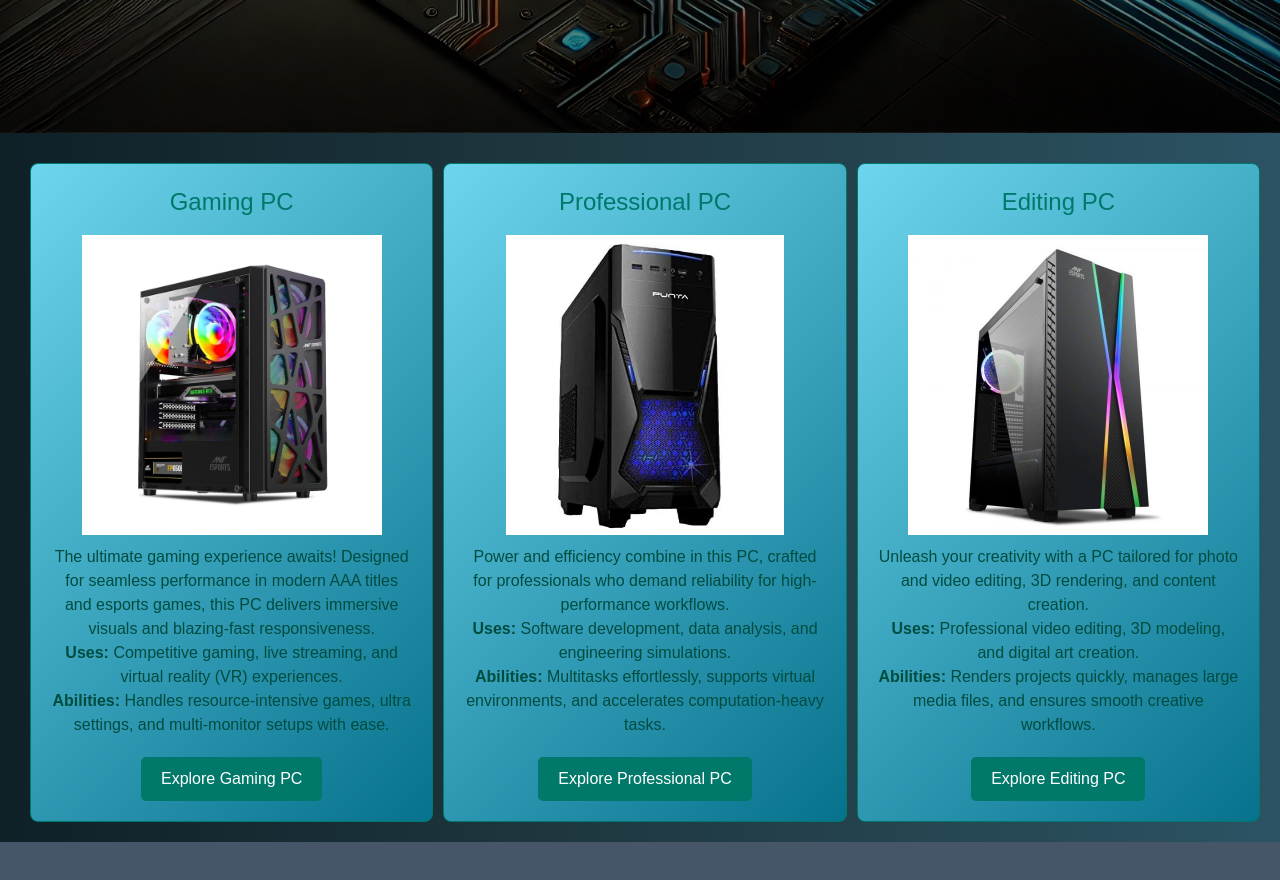
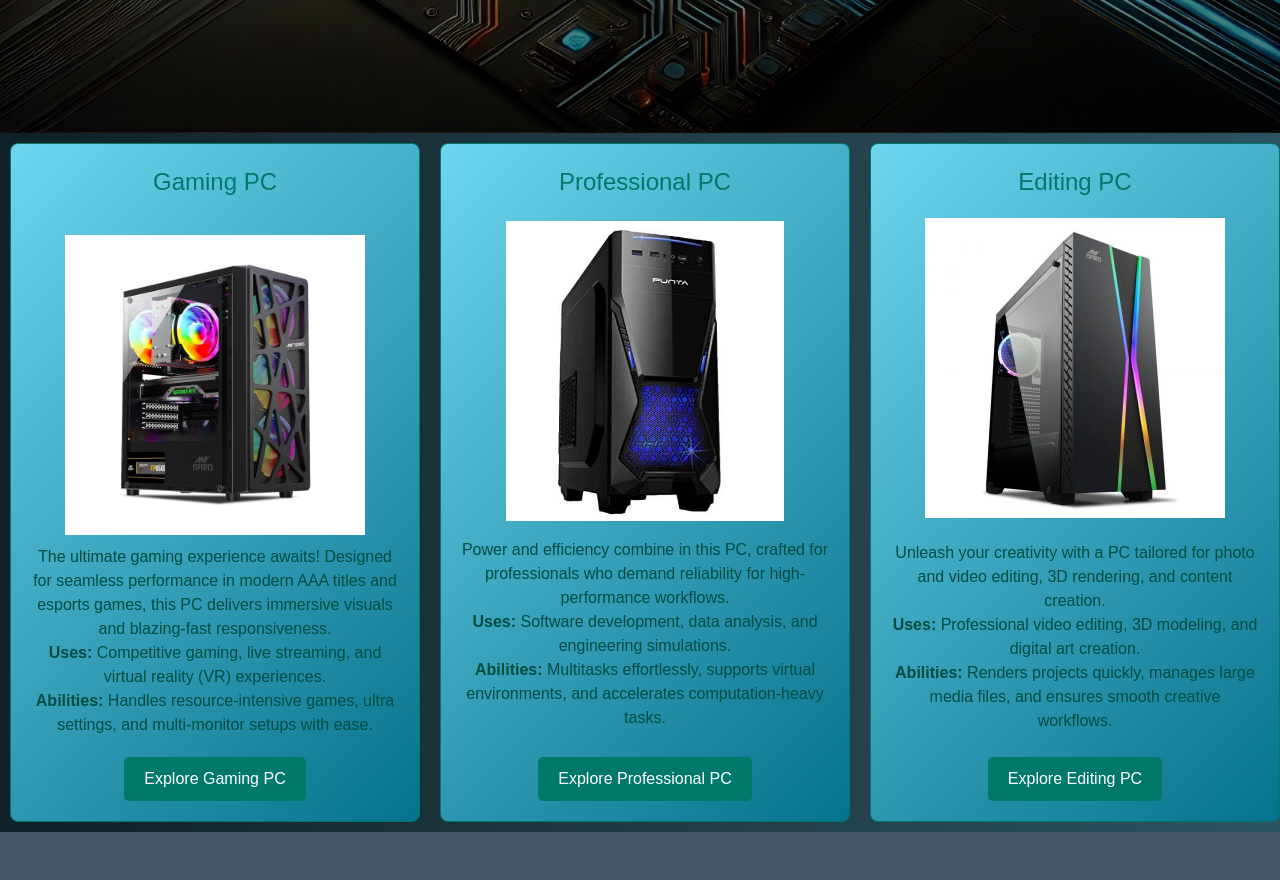
Before and after one commit to Ojasp21/pc_forge, a React (Vite) app in the folder frontend/: page / in a window 1280 px wide. Shown: the part 740-1620 px from the top of the page. Built offline with nearby package versions, Linux system fonts and the light colour scheme; a web font is replaced by a local one.

Commit message:
Did the orientation of homepage

```diff
--- a/frontend/src/components/PreBuildPCPage.jsx
+++ b/frontend/src/components/PreBuildPCPage.jsx
@@ -6,7 +6,7 @@ const PrebuildPCPage = () => {
     <div className="container">
       <div className="pc-section">
         <h2>Gaming PC</h2>
-        <img src="src/assets/gaming.jpg" alt="Gaming PC" />
+        <img src="src/assets/gaming.jpg" alt="Gaming PC" style={{marginTop: '20px'}}/>
         <div className="intro">
           <p>
             The ultimate gaming experience awaits! Designed for seamless performance in modern AAA titles and esports games, this PC delivers immersive visuals and blazing-fast responsiveness.
@@ -36,7 +36,7 @@ const PrebuildPCPage = () => {
 
       <div className="pc-section">
         <h2>Editing PC</h2>
-        <img src="src/assets/edit.jpg" alt="Editing PC" />
+        <img src="src/assets/edit.jpg" alt="Editing PC" style={{marginBottom: '20px'}}/>
         <div className="intro">
           <p>
             Unleash your creativity with a PC tailored for photo and video editing, 3D rendering, and content creation.
--- a/frontend/src/index.css
+++ b/frontend/src/index.css
@@ -17,10 +17,12 @@
 
   .container {
     display: grid;
-    grid-template-columns: repeat(3, 1fr);
-    padding: 20px;
-    height: auto;
-    margin-top: 10px;
+    grid-template-columns: repeat(3, 1fr); /* Three equal-width columns */
+    gap: 10px; /* Space between the cards */
+    padding: 10px 0; /* Remove horizontal padding to avoid extra space */
+    width: 100%; /* Ensure the container occupies full width */
+    box-sizing: border-box; /* Include padding and borders in width calculation */
+    margin: 0 auto; /* Center align the container if needed */
   }
 
   .pc-section {
```
